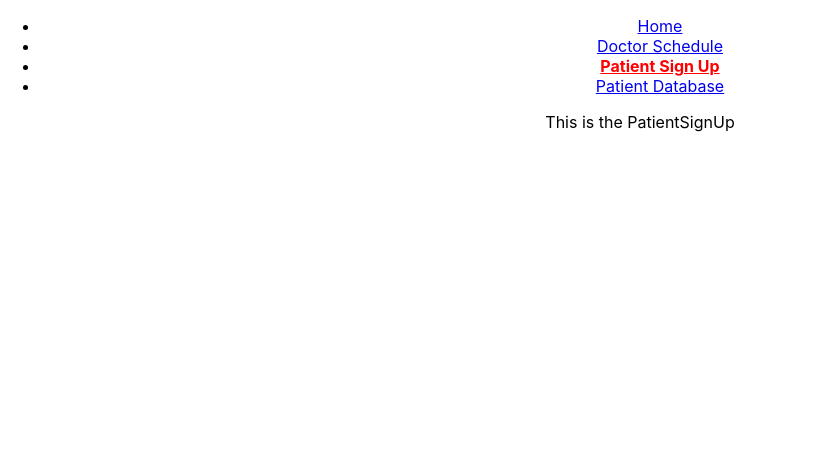
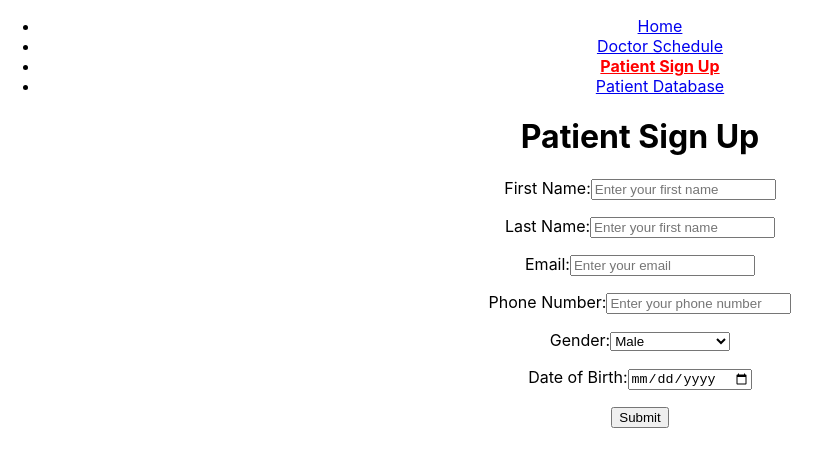
Before and after one commit to StaceyAlexMiller90/practice_assessment_week_3, a React (Create React App) app: page /patientsignup in a window 1280 px wide. Shown: the top 466 px of the page, without its empty margins (0-831 px from the left). Built offline with nearby package versions, Linux system fonts and the light colour scheme; no server answers.

Commit message:
Sign Up form working to log

```diff
--- a/src/App.js
+++ b/src/App.js
@@ -1,4 +1,4 @@
-import React from 'react';
+import React, { useState, useEffect } from 'react';
 import './App.css';
 import { Switch, Route } from "react-router-dom";
 import NavBar from './components/NavBar'
@@ -6,15 +6,45 @@ import HomePage from './pages/HomePage'
 import DoctorSchedule from './pages/DoctorSchedule'
 import PatientSignUp from './pages/PatientSignUp'
 import PatientDatabase from './pages/PatientDatabase'
+import axios from 'axios'
 
 
 function App() {
+
+  const [patients, set_patients] = useState('')
+  // const [patientStatus, set_patientStatus] = useState('')
+
+  useEffect(() => {
+    const getPatients = async () => {
+      const response = await axios.get(
+        'https://my-json-server.typicode.com/Codaisseur/patient-doctor-data/patients')
+      set_patients(response.data)
+    }
+      getPatients()
+    }, [])
+
+    // const submit = (firstName, lastName, email, phone, gender, dob) => {
+    //   const newPatient = {id: 'tbc',
+    //                       firstName: firstName,
+    //                       lastName: lastName,
+    //                       gender: gender,
+    //                       dateOfBirth: dob,
+    //                       email: email,
+    //                       phoneNumber: phone,
+    //                       prescriptions: [],
+    //                       doctorId: 'tbc'}
+    //   const updatedPatients =  [[...patients, newPatient]]
+    //   console.log(updatedPatients)
+    //   set_patients(updatedPatients)
+    //   set_patientStatus('Added!')
+    // }
+
   return (
     <div className="App">
       <NavBar />
       <Switch>
-        <Route path="/patientdatabase" component={PatientDatabase} />
-        <Route path="/patientsignup" component={PatientSignUp} />
+        <Route path="/patientdatabase" component={PatientDatabase}/>
+        <Route path="/patientsignup" component={PatientSignUp}/>
         <Route path="/doctorschedule" component={DoctorSchedule} />
         <Route path="/" component={HomePage} />
       </Switch>
--- a/src/components/DutyTable.js
+++ b/src/components/DutyTable.js
@@ -1,7 +1,8 @@
 import React from 'react'
 
-const DutyTable = () => {
+const DutyTable = (props) => {
 
+  const doctors = props.doctors
 
   return (
     <div>
@@ -10,11 +11,12 @@ const DutyTable = () => {
             <th>Doctor</th>
             <th>Availability</th>
           </tr>
-          {/* Map over doctors to return a tr for each */}
-          <tr>
-            <td>Jill</td>
-            <td>Smith</td>
-          </tr>
+          {doctors.map(doc => {
+            return <tr>
+                    <td>{doc.doctor}</td>
+                    <td>{doc.onDuty ? 'On Duty' : 'Off Duty'}</td>
+                   </tr>
+          })}
         </table>
     </div>
   )
--- /dev/null
+++ b/src/components/SignUpForm.js
@@ -0,0 +1,70 @@
+import React, { useState } from 'react'
+
+const SignUpForm = (props) => {
+
+  const [firstName, set_firstName] = useState('')
+  const [lastName, set_lastName] = useState('')
+  const [email, set_email] = useState('')
+  const [phone, set_phone] = useState('')
+  const [gender, set_gender] = useState('')
+  const [dob, set_dob] = useState('')
+
+  const submitDetails = () => {
+    props.log(firstName, lastName, email, phone, gender, dob)
+  }
+
+  return (
+    <div>
+      <form>
+        <p>First Name:
+        <input name="firstName"
+               type="text"
+               placeholder="Enter your first name"
+               onChange={e => set_firstName(e.target.value)}
+               ></input><br></br>
+        </p>
+        <p>Last Name:
+        <input name="lastName"
+               type="text"
+               placeholder="Enter your first name"
+               onChange={e => set_lastName(e.target.value)}
+               ></input><br></br>
+        </p>
+        <p>Email:
+        <input name="email"
+               type="email"
+               placeholder="Enter your email"
+               onChange={e => set_email(e.target.value)}
+               ></input><br></br>
+        </p>
+        <p>Phone Number:
+        <input name="phone"
+               type="text"
+               placeholder="Enter your phone number"
+               onChange={e => set_phone(e.target.value)}
+               ></input><br></br>
+        </p>
+        <p>Gender:
+          <select id="gender"
+                  name="gender"
+                  onChange={e => set_gender(e.target.value)}
+                  >
+            <option value="Male">Male</option>
+            <option value="Female">Female</option>
+            <option value="Other">Other</option>
+            <option value="Prefer not to say">Prefer not to say</option>
+          </select> <br></br>
+        </p>
+        <p>Date of Birth:
+        <input name="dob"
+              type="date"
+              onChange={e => set_dob(e.target.value)}
+              ></input><br></br>
+        </p>
+      </form>
+      <button onClick={submitDetails}>Submit</button>
+    </div>
+  )
+}
+
+export default SignUpForm
--- a/src/pages/DoctorSchedule.js
+++ b/src/pages/DoctorSchedule.js
@@ -1,13 +1,31 @@
-import React from 'react'
+import React, { useState, useEffect } from 'react'
+import axios from 'axios'
 import PracticeInfo from '../components/PracticeInfo'
 import DutyTable from '../components/DutyTable'
 
 const DoctorSchedule = () => {
 
+  const [status, set_status] = useState('')
+  const [doctors, set_doctors] = useState([])
+
+  useEffect(() => {
+    const checkDoctors = async () => {
+      set_status('Loading...')
+      const response = await axios.get(
+        'https://my-json-server.typicode.com/Codaisseur/patient-doctor-data/doctors')
+      set_status('')
+      set_doctors(response.data)
+    }
+      checkDoctors()
+    }, [])
+
+
   return (
     <div>
         <h1>Who is on duty?</h1>
-        {/* <DutyTable /> */}
+        <p>{status}</p>
+        <DutyTable
+        doctors={doctors}/>
         <PracticeInfo />
     </div>
   )
--- a/src/pages/PatientSignUp.js
+++ b/src/pages/PatientSignUp.js
@@ -1,9 +1,36 @@
-import React from 'react'
+import React, { useState } from 'react'
+import SignUpForm from '../components/SignUpForm'
 
 const PatientSignUp = () => {
+
+  const [signupState, setsignupState] = useState('')
+
+  const logNewPatient = (firstName, lastName, email, phone, gender, dob) => {
+
+    const newPatient = {
+      firstName: firstName,
+      lastName: lastName,
+      email: email,
+      phoneNumber: phone,
+      gender: gender,
+      dateOfBirth: dob
+    }
+    console.log(newPatient)
+    setsignupState('Successfully Added!')
+  }
+
+  // console.log(props.patients)
+  // const [status, set_status] = useState('')
+
+  // const submit = () => {
+
+  // }
+
   return (
     <div>
-        This is the PatientSignUp
+        <h1>Patient Sign Up</h1>
+        <p>{signupState}</p>
+        <SignUpForm log={logNewPatient}/>
     </div>
   )
 }
```
Also changed, not shown: src/components/PracticeInfo.js (indentation only).
